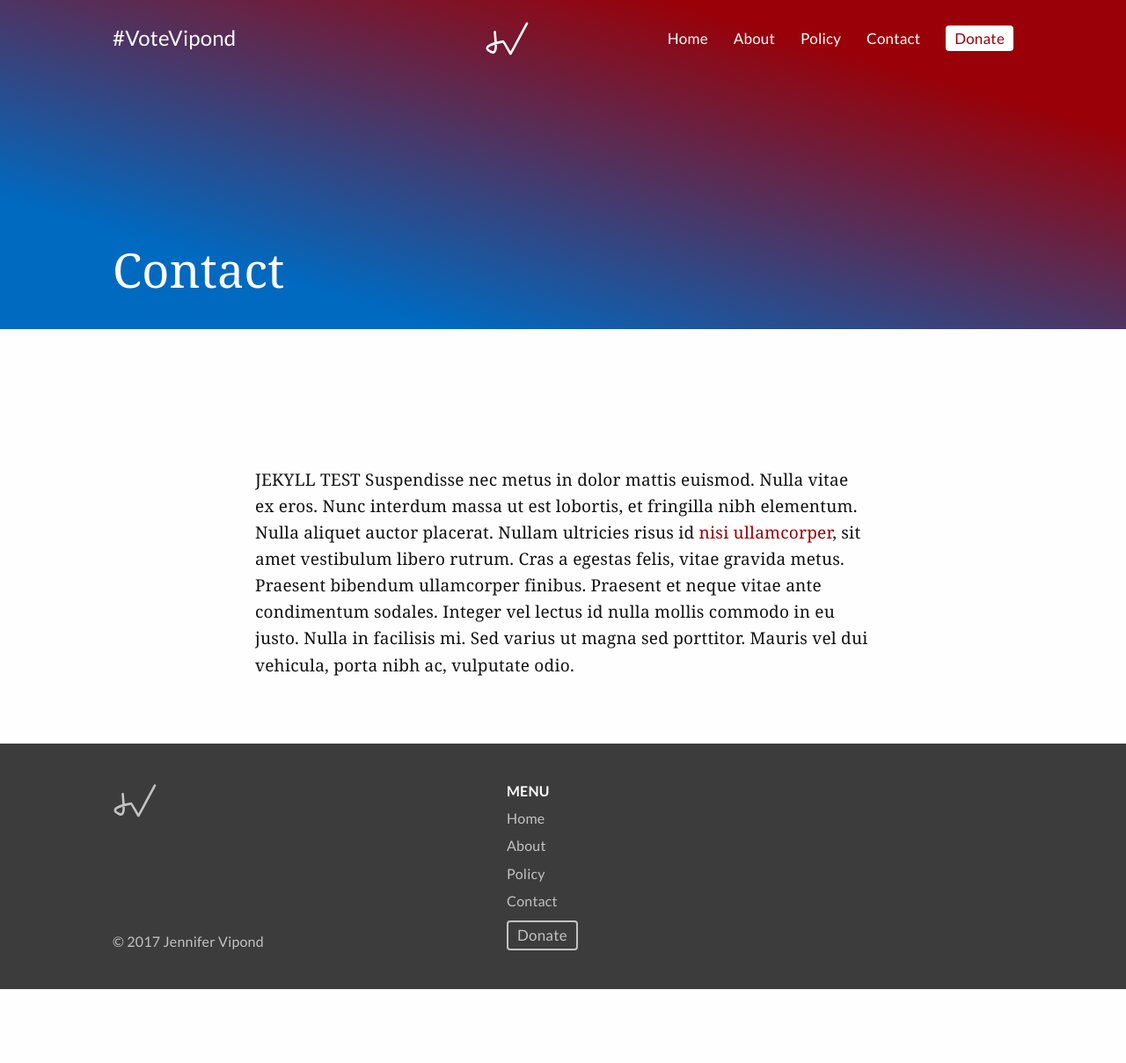
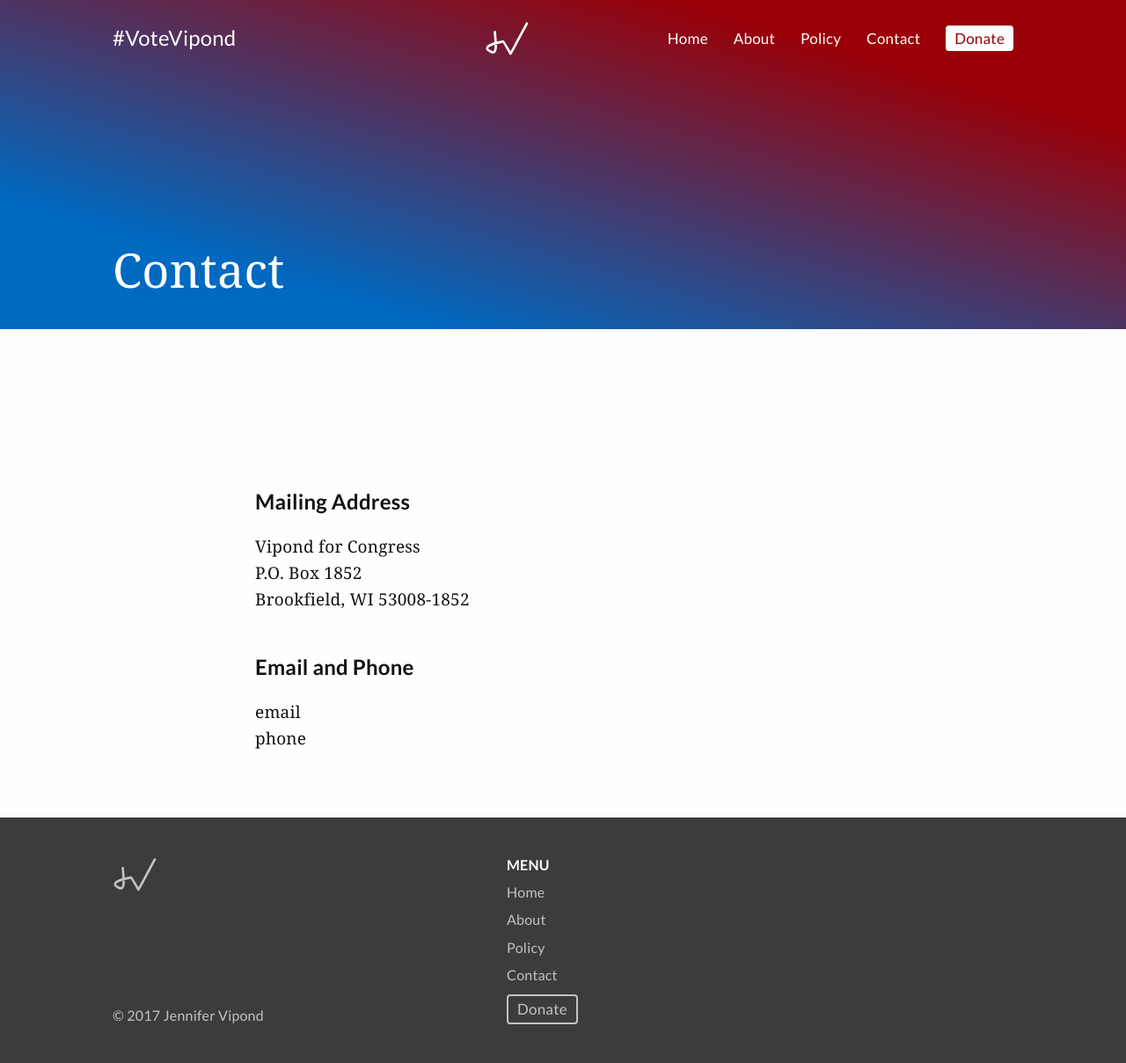
Before and after one commit to AlexVipond/jennifervipond.github.io, a Jekyll site: the page built from contact/index.html, in a window 1280 px wide. Shown: the whole page at 88% size. Built offline with Jekyll 4.4.1, drawn with Linux system fonts in a browser that asks for light colours; some web fonts are replaced; before the commit the page ends 1132 px from its top, so only the background shows below that.

Commit message:
Add contact info and change cname

```diff
--- a/CNAME
+++ b/CNAME
@@ -1 +1 @@
-vipondforcongress.com
+jennifervipond.github.io
--- a/contact/index.html
+++ b/contact/index.html
@@ -2,5 +2,10 @@
 layout: default
 title: Contact
 ---
+<h2>Mailing Address</h2>
 
-<p>JEKYLL TEST Suspendisse nec metus in dolor mattis euismod. Nulla vitae ex eros. Nunc interdum massa ut est lobortis, et fringilla nibh elementum. Nulla aliquet auctor placerat. Nullam ultricies risus id <a href="">nisi ullamcorper</a>, sit amet vestibulum libero rutrum. Cras a egestas felis, vitae gravida metus. Praesent bibendum ullamcorper finibus. Praesent et neque vitae ante condimentum sodales. Integer vel lectus id nulla mollis commodo in eu justo. Nulla in facilisis mi. Sed varius ut magna sed porttitor. Mauris vel dui vehicula, porta nibh ac, vulputate odio.</p>
+<p>Vipond for Congress<br>P.O. Box 1852<br>Brookfield, WI 53008-1852</p>
+
+<h2>Email and Phone</h2>
+
+<p>email<br>phone</p>
```
